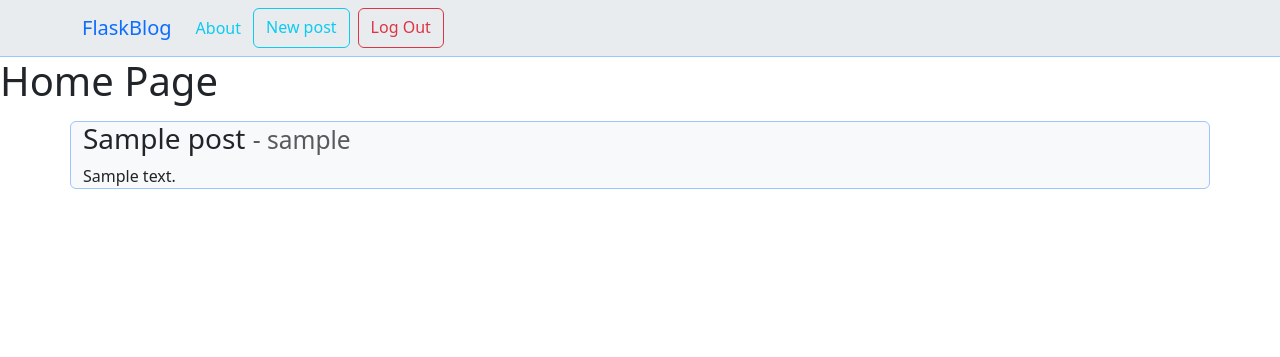
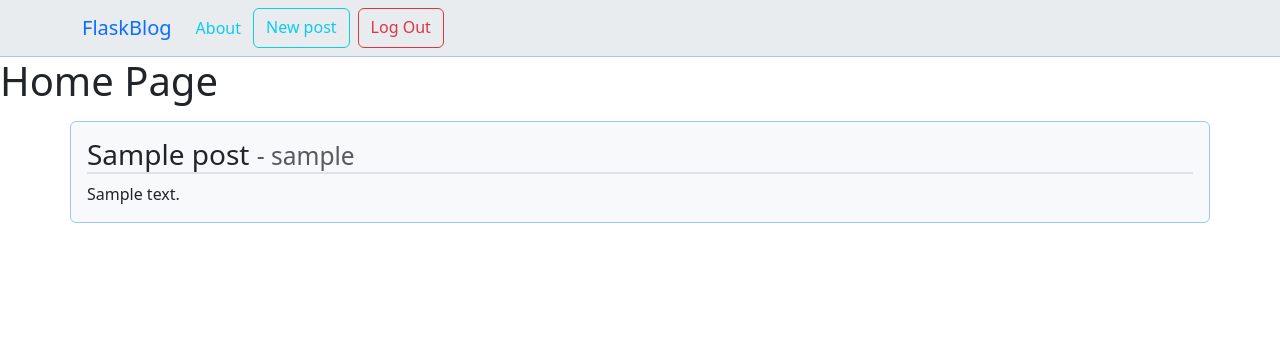
Before and after one commit to jpadden01/flask-blog, a Flask app: page / in a window 1280 px wide. Shown: the top 357 px of the page. Run offline with Flask 3, Linux system fonts and the light colour scheme; a user stored in the database is signed in; tables that the repository leaves empty hold one stand-in row (values such as "Sample post").

Commit message:
Added border and padding to posts card

```diff
--- a/flaskblog/templates/home.html
+++ b/flaskblog/templates/home.html
@@ -2,8 +2,8 @@
 {% block content %}
 <h1>Home Page</h1>
 {% for post in posts %}
-    <div class="card container my-3 bg-body-tertiary border-primary-subtle">
-        <h3 class="card-title">{{ post.title }} <small class="text-muted">- {{ post.author.username }}</small></h3>
+    <div class="card container my-3 bg-body-tertiary border-primary-subtle p-3">
+        <h3 class="card-title border-bottom border-2">{{ post.title }} <small class="text-muted">- {{ post.author.username }}</small></h3>
         <p class="card-text">{{ post.content }}</p>
     </div>
 {% endfor %}
```
